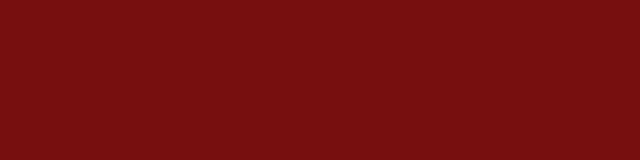
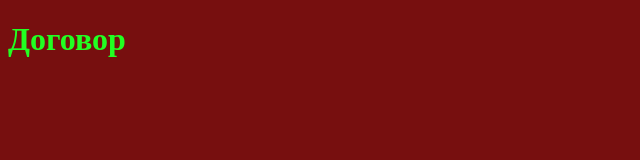
Before and after one commit to YevhenVK/github-Homework-1, a plain HTML site: page index.html in a window 1280 px wide. Shown: the whole page, without its empty margins (0-640 px from the left). Drawn offline with Linux system fonts and the light colour scheme.

Commit message:
Название поменяно

```diff
--- a/index.html
+++ b/index.html
@@ -9,6 +9,7 @@
 </head>
 
 <body>
+    <h1>Договор</h1>
 
 </body>
 
```
